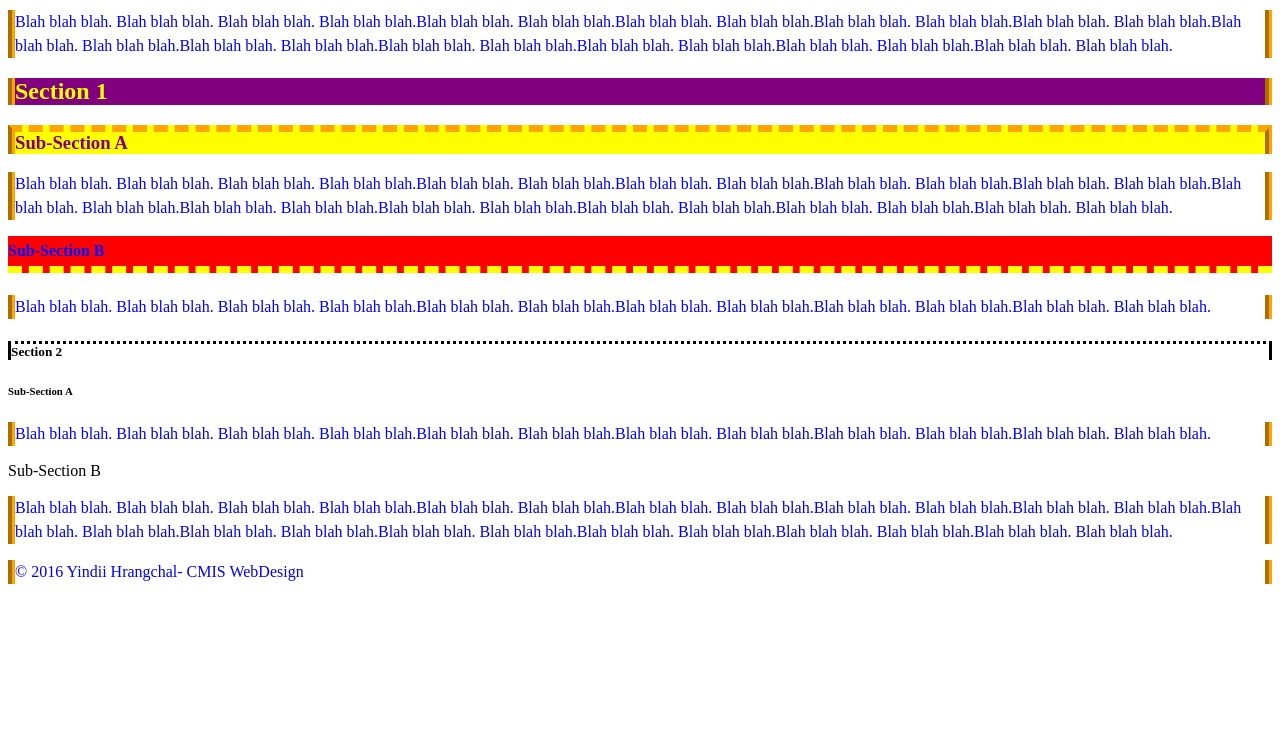
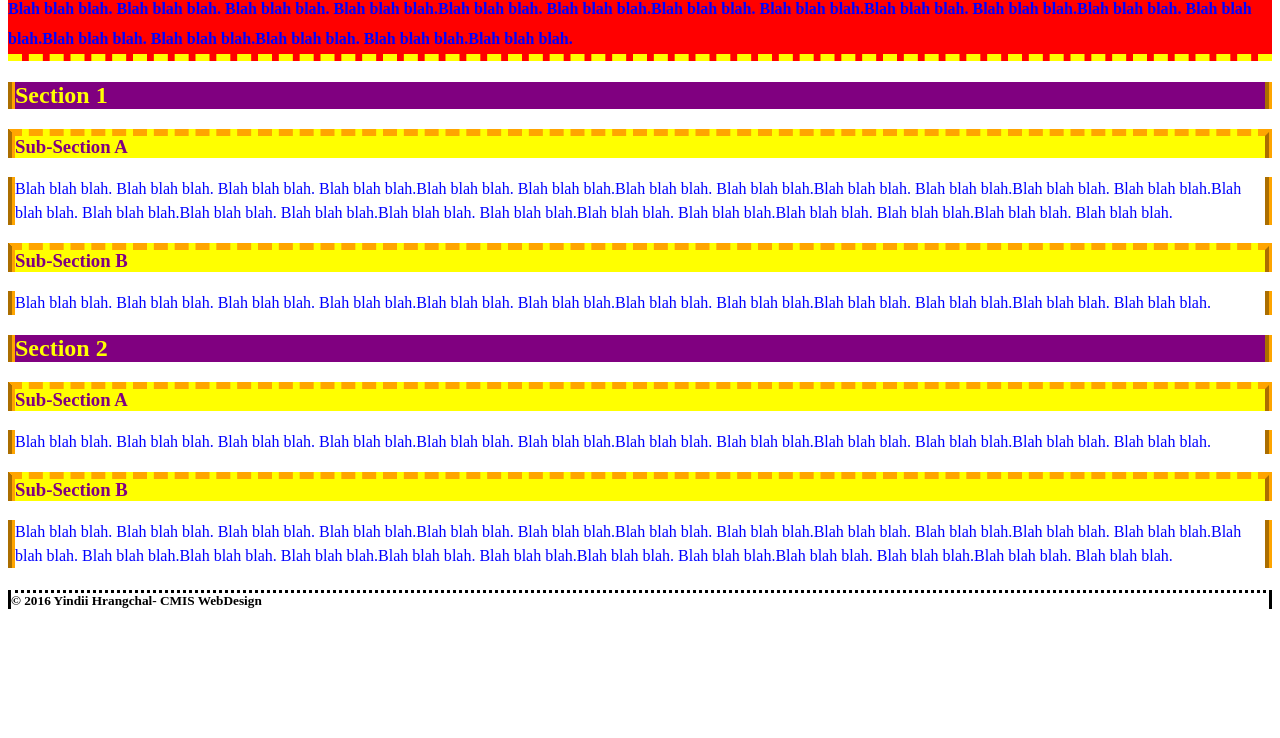
Before and after one commit to Yindii2261-cmis/Yindii2261-cmis-wd, a plain HTML site: page quiz1.html in a window 1280 px wide. Shown: the part 62-800 px from the top of the page. Drawn offline with Linux system fonts and the light colour scheme.

Commit message:
quiz1.html

```diff
--- a/quiz1.html
+++ b/quiz1.html
@@ -11,9 +11,9 @@
 		<h1>
 			Quiz 1
 		</h1>
-		<p>
-			Blah blah blah. Blah blah blah. Blah blah blah. Blah blah blah.Blah blah blah. Blah blah blah.Blah blah blah. Blah blah blah.Blah blah blah. Blah blah blah.Blah blah blah. Blah blah blah.Blah blah blah. Blah blah blah.Blah blah blah. Blah blah blah.Blah blah blah. Blah blah blah.Blah blah blah. Blah blah blah.Blah blah blah. Blah blah blah.Blah blah blah. Blah blah blah.
-		</p>
+		<h4>
+			Blah blah blah. Blah blah blah. Blah blah blah. Blah blah blah.Blah blah blah. Blah blah blah.Blah blah blah. Blah blah blah.Blah blah blah. Blah blah blah.Blah blah blah. Blah blah blah.Blah blah blah. Blah blah blah.Blah blah blah. Blah blah blah.Blah blah blah.
+		</h4>
 		<h2>
 			Section 1
 		</h2>
@@ -23,28 +23,29 @@
 		<p>
 			Blah blah blah. Blah blah blah. Blah blah blah. Blah blah blah.Blah blah blah. Blah blah blah.Blah blah blah. Blah blah blah.Blah blah blah. Blah blah blah.Blah blah blah. Blah blah blah.Blah blah blah. Blah blah blah.Blah blah blah. Blah blah blah.Blah blah blah. Blah blah blah.Blah blah blah. Blah blah blah.Blah blah blah. Blah blah blah.Blah blah blah. Blah blah blah.
 		</p>
-		<h4>
+		<h3>
 			Sub-Section B
-		</h4>
+		</h3>
 		<p>
 		Blah blah blah. Blah blah blah. Blah blah blah. Blah blah blah.Blah blah blah. Blah blah blah.Blah blah blah. Blah blah blah.Blah blah blah. Blah blah blah.Blah blah blah. Blah blah blah.
 		</p>
-		<h5>
+		<h2>
 			Section 2
-		</h5>
-		<h6>
+		</h2>
+		<h3>
 			Sub-Section A
-		</h6>
+		</h3>
 		<p>
 			Blah blah blah. Blah blah blah. Blah blah blah. Blah blah blah.Blah blah blah. Blah blah blah.Blah blah blah. Blah blah blah.Blah blah blah. Blah blah blah.Blah blah blah. Blah blah blah.
 		</p>
-		<h7>
+		<h3>
 			Sub-Section B
-		</h7>
+		</h3>
 		<p>
 			Blah blah blah. Blah blah blah. Blah blah blah. Blah blah blah.Blah blah blah. Blah blah blah.Blah blah blah. Blah blah blah.Blah blah blah. Blah blah blah.Blah blah blah. Blah blah blah.Blah blah blah. Blah blah blah.Blah blah blah. Blah blah blah.Blah blah blah. Blah blah blah.Blah blah blah. Blah blah blah.Blah blah blah. Blah blah blah.Blah blah blah. Blah blah blah.
 		</p>
-		<p>
+		<h5>
 			© 2016 Yindii Hrangchal- CMIS WebDesign
+		</h5>
 	</body>
 </html>
```
